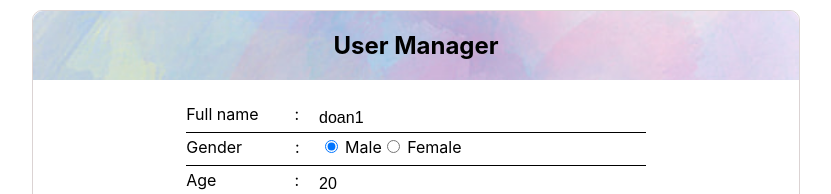
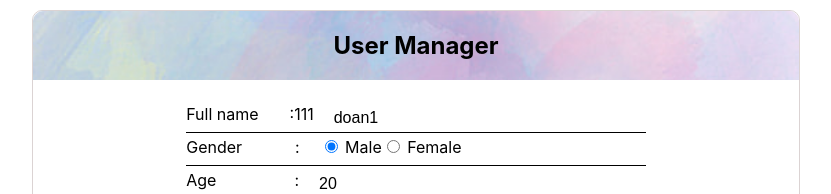
Before and after one commit to JonSnow-vn/react-training-project, a React (Create React App) app: page /user-form/1 in a window 1280 px wide. Shown: the top 194 px of the page, without its empty margins (224-1055 px from the left). Built offline with nearby package versions, Linux system fonts and the light colour scheme.

Commit message:
message update last commit
commit3

```diff
--- a/src/components/user-form/UserFormComponent.tsx
+++ b/src/components/user-form/UserFormComponent.tsx
@@ -97,7 +97,7 @@ function UserFormComponent() {
                 <Form className={styles.form}>
                     <div className={styles.row}>
                         <label htmlFor="fullName">Full name</label>
-                        <span>:</span>
+                        <span>:111</span>
                         <Field id="fullName" name="fullName" className={styles.content} placeholder="Please enter full name" validate={validateFullName} />
                         {errors.fullName && touched.fullName && <div className={styles.err}>{errors.fullName}</div>}
                     </div>
@@ -126,6 +126,9 @@ function UserFormComponent() {
                         {userId && <Button type="button" label='Delete' action={() => { handleDelete(Number(userId)) }} typeButton="button" margin='0 8px 0 0' />}
                         <Button type="link" label='Cancel' action={"/"} />
                     </div>
+                    <div></div>
+                    <div></div>
+                    <div></div>
                 </Form>
             )}
         </Formik>
```
